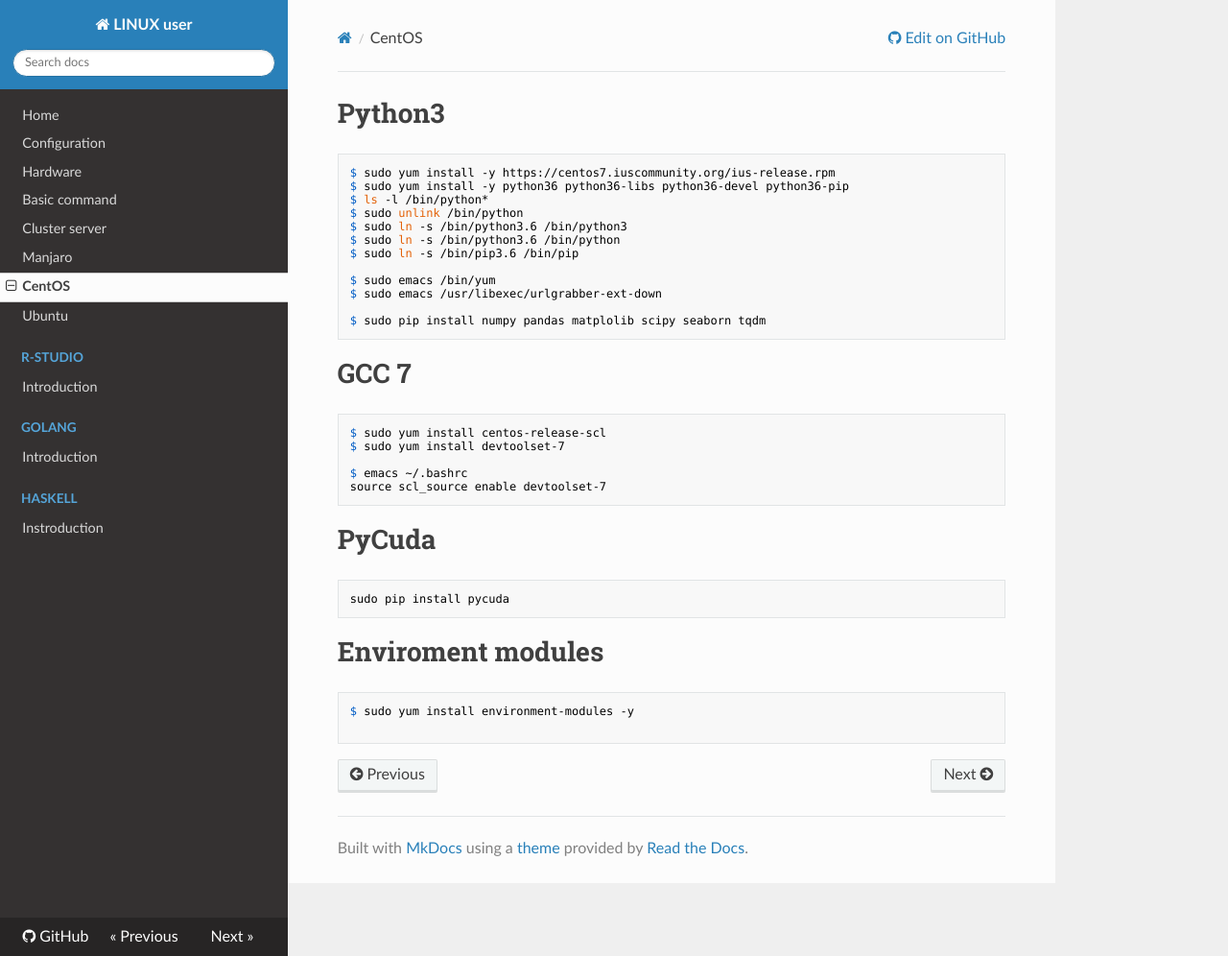
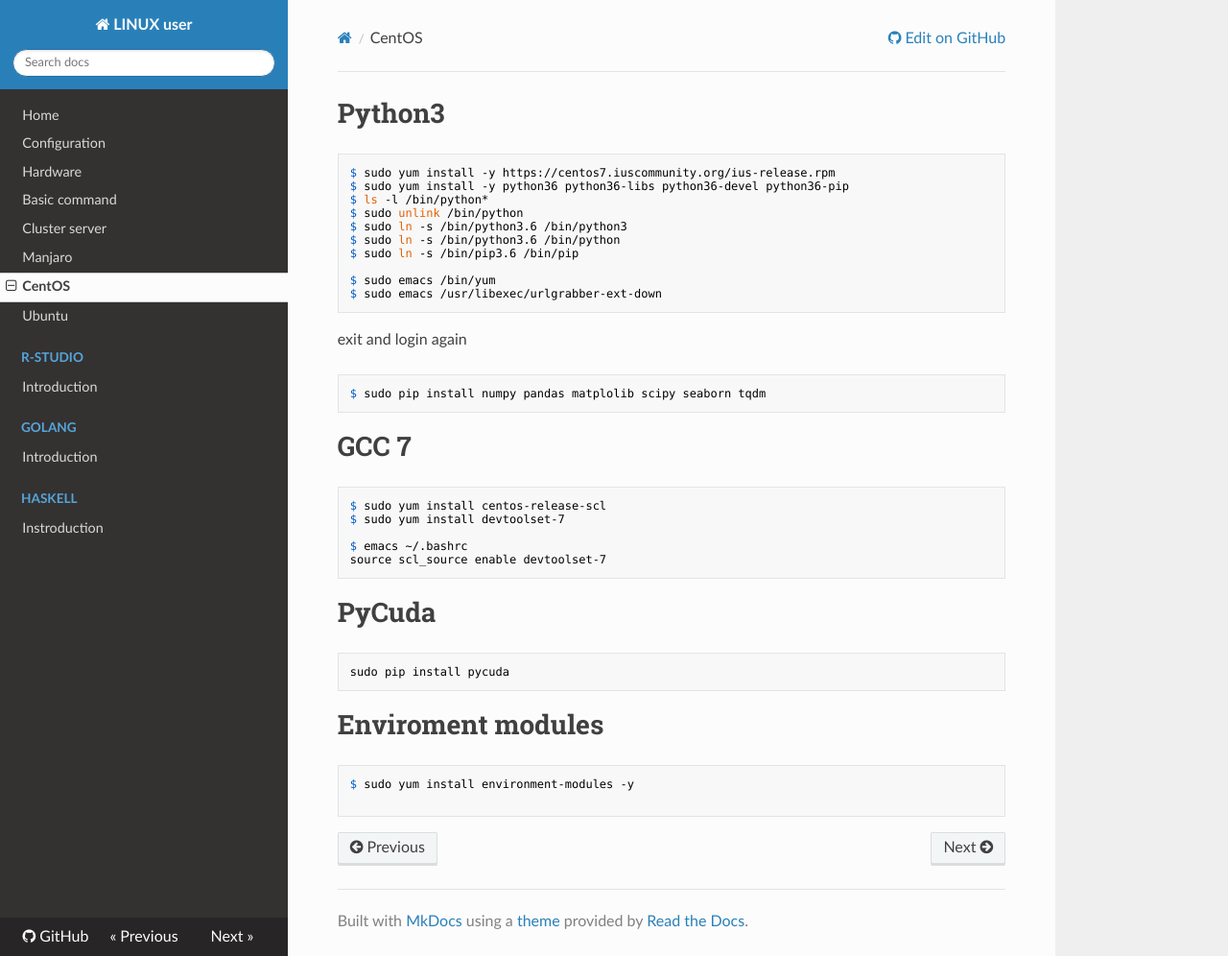
Before and after one commit to WonyoungCho/LINUX, an MkDocs documentation site: the page built from docs/centos_conf.md, in a window 1280 px wide and 996 px high. Shown: the whole window at 96% size. Built offline with MkDocs 1.6.1, drawn with Linux system fonts in a browser that asks for light colours; nearby versions of some CDN libraries; old or Windows-style settings are respelled for this version of MkDocs.

Commit message:
Update centos_conf.md

````diff
--- a/docs/centos_conf.md
+++ b/docs/centos_conf.md
@@ -10,7 +10,9 @@ $ sudo ln -s /bin/pip3.6 /bin/pip
 
 $ sudo emacs /bin/yum
 $ sudo emacs /usr/libexec/urlgrabber-ext-down
-
+```
+exit and login again
+```
 $ sudo pip install numpy pandas matplolib scipy seaborn tqdm
 ```
 
````
